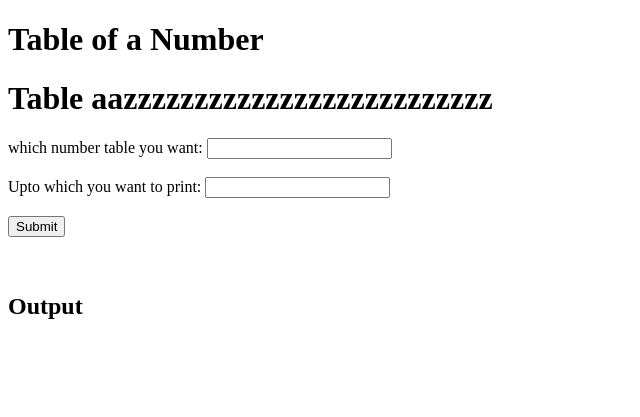
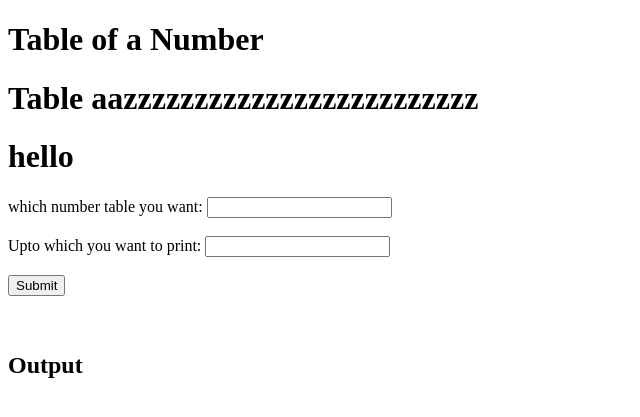
Before and after one commit to mkchoyal/tableshow, a Django app: page / in a window 1280 px wide. Shown: the top 417 px of the page, without its empty margins (0-640 px from the left). Run offline with Django 4.2, Linux system fonts and the light colour scheme.

Commit message:
add hello

```diff
--- a/templates/table.html
+++ b/templates/table.html
@@ -7,7 +7,8 @@
 </head>
 <body>
     <h1> Table of a Number </h1>
-    <h1> Table aazzzzzzzzzzzzzzzzzzzzzzzzzz</h1>
+    <h1> Table aazzzzzzzzzzzzzzzzzzzzzzzzz</h1>
+    <h1>hello</h1>
     <form method='POST'>
         {% csrf_token %}
 
```
